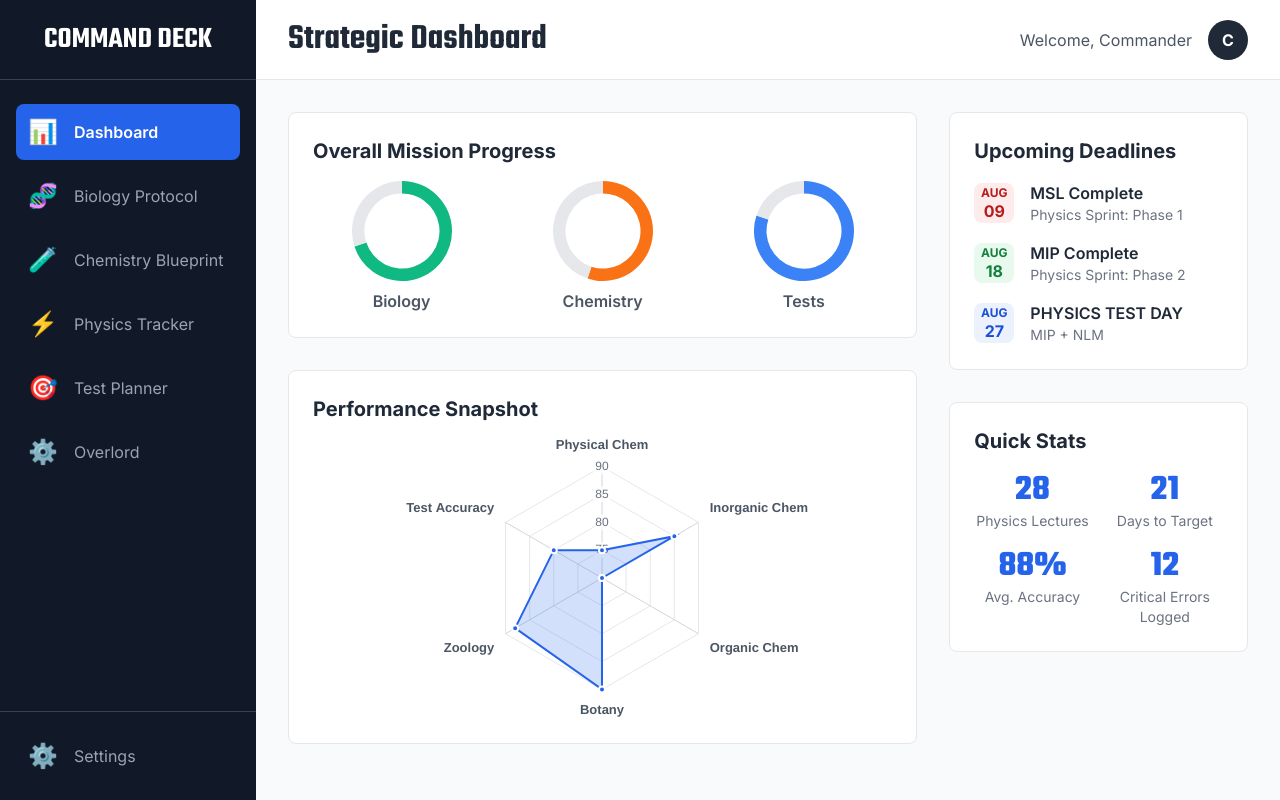
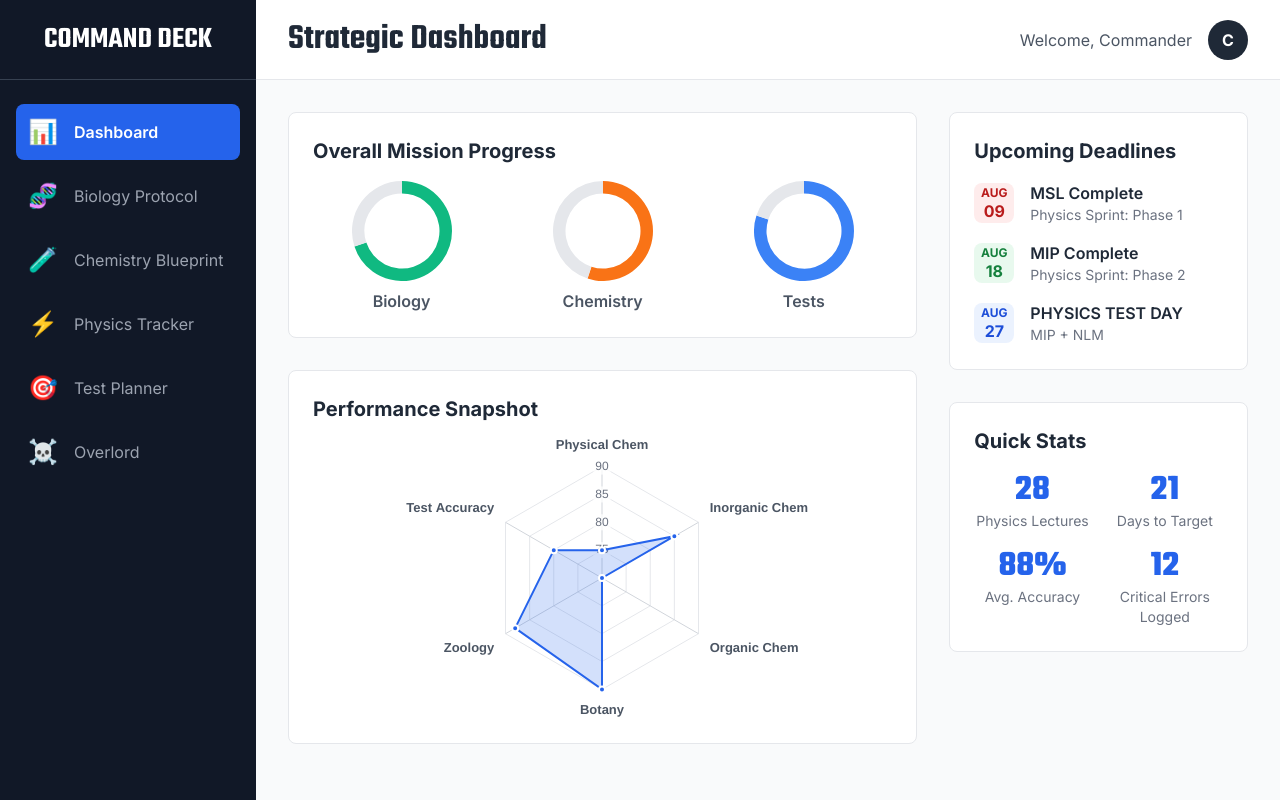
Before and after one commit to MehulSE7EN/dash, a plain HTML site: page index.html in a window 1280 px wide. Drawn offline with nearby package versions, Linux system fonts and the light colour scheme.

Commit message:
Update index.html

```diff
--- a/index.html
+++ b/index.html
@@ -83,13 +83,9 @@
                 <span class="text-2xl">🎯</span><span class="ml-4 hidden md:block">Test Planner</span>
             </a>
             <a href="#settings" class="nav-link flex items-center p-3 rounded-lg">
-                <span class="text-2xl">⚙️</span><span class="ml-4 hidden md:block">Overlord</span>
+                <span class="text-2xl">☠️</span><span class="ml-4 hidden md:block">Overlord</span>
             </a>
         </nav>
-        <div class="px-2 md:px-4 py-4 border-t border-gray-700 flex-shrink-0">
-             <a href="#settings" class="nav-link flex items-center p-3 rounded-lg">
-                <span class="text-2xl">⚙️</span><span class="ml-4 hidden md:block">Settings</span>
-            </a>
         </div>
     </aside>
 
```
